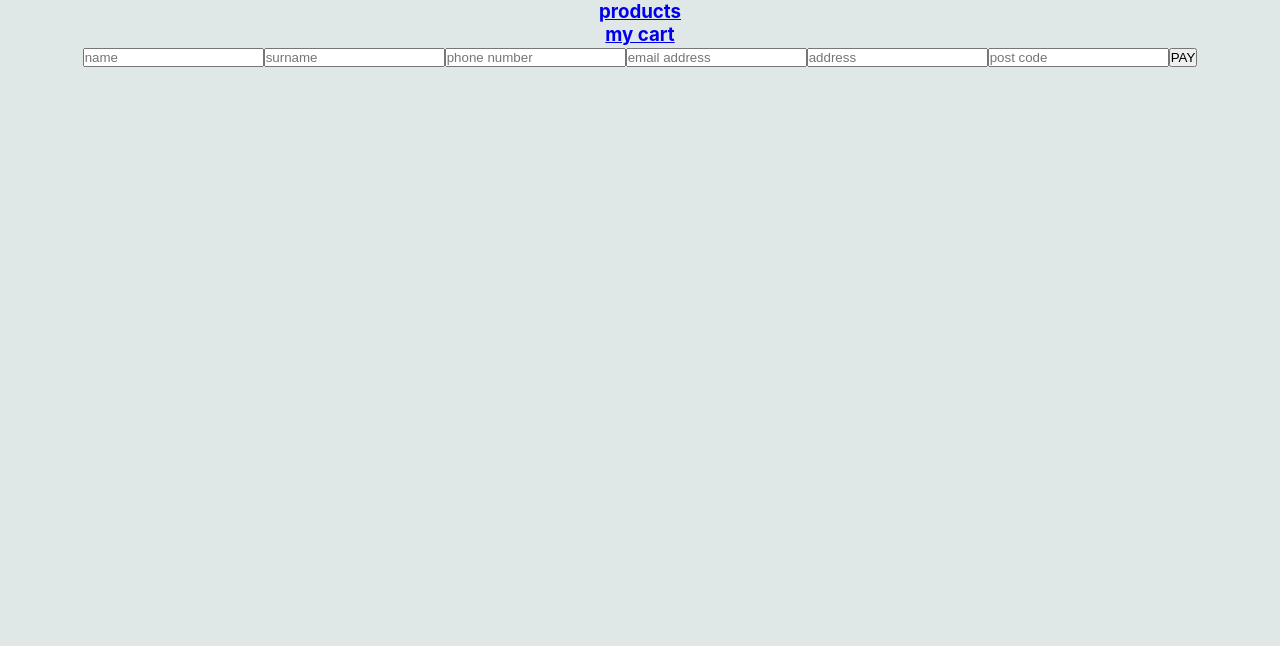
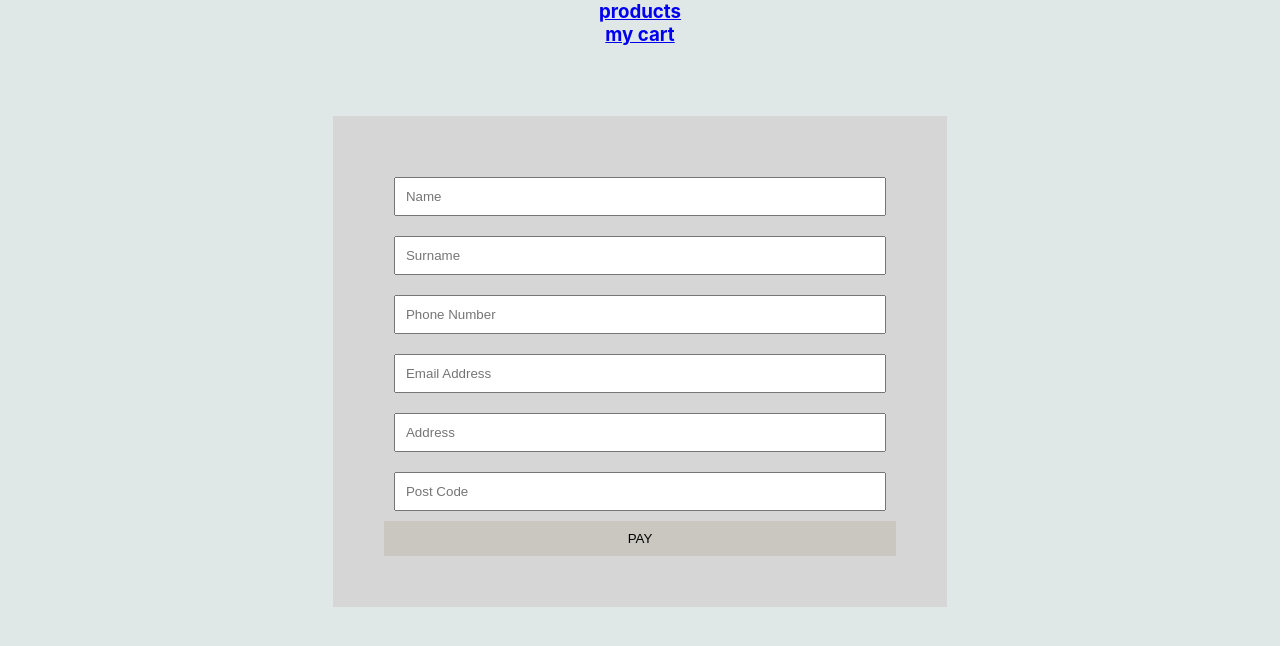
Before and after one commit to darius-maximus-girl/darius-maximus-girl-shoppingcart, a React (Create React App) app: page /order-form in a window 1280 px wide. Shown: the top 646 px of the page. Built offline with nearby package versions, Linux system fonts and the light colour scheme.

Commit message:
order form added

```diff
--- a/src/components/OrderForm.js
+++ b/src/components/OrderForm.js
@@ -1,19 +1,57 @@
-import React from 'react';
+import React, { useState, useEffect, useContext } from 'react';
+import PaymentSuccess from './PaymentSuccess';
+import { StoreContext } from '../components/contexts/StoreContext';
+
+
+const initialData = {
+    name: '',
+    surname: '',
+    phoneNumber: '',
+    email: '',
+    address: '',
+    postCode: '',
+}
 
 function OrderForm(props) {
-    return (
+    const { dispatch } = useContext(StoreContext);
+    const [userData, setUserData] = useState(initialData);
+    const [success, setSuccess] = useState(false);
+
+    useEffect(() => {
+        console.log(userData)
+    }, [userData])
+
+    const handleChange = (e) => {
+        let value = e.target.value;
+
+        setUserData({
+            ...userData,
+            [e.target.name]: value
+        })
+    }
+
+    const onSubmit = () => {
+        console.log('COOL');
+        setSuccess(true);
+        dispatch({ type: 'CLEAR_THE_CART' })
+    }
+
+    return !success ? (
         <div className="form-container">
-            <form action="" className="form">
-                <input type="text" className="form__input" placeholder="name" />
-                <input type="text" className="form__input" placeholder="surname" />
-                <input type="text" className="form__input" placeholder="phone number" />
-                <input type="text" className="form__input" placeholder="email address" />
-                <input type="text" className="form__input" placeholder="address" />
-                <input type="text" className="form__input" placeholder="post code" />
-                <button>PAY</button>
+            <form onSubmit={onSubmit} className="form">
+                <input onChange={e => handleChange(e)} type="text" className="form__input" name="name" value={userData.name} placeholder="name" required />
+                <input onChange={e => handleChange(e)} type="text" className="form__input" name="surname" value={userData.surname} placeholder="surname" required />
+                <input onChange={e => handleChange(e)} type="number" className="form__input" name="phoneNumber" value={userData.phoneNumber} placeholder="phone number" />
+                <input onChange={e => handleChange(e)} type="email" className="form__input" name="email" value={userData.email} placeholder="email address" required />
+                <input onChange={e => handleChange(e)} type="text" className="form__input" name="address" value={userData.address} placeholder="address" required />
+                <input onChange={e => handleChange(e)} type="text" className="form__input" name="postCode" value={userData.postCode} placeholder="post code" required />
+                {/*HOW TO CHECK FOR THE DETAILS*/}
+                <button className="regular-btn">PAY</button>
             </form>
         </div>
-    );
+    ) : (
+            <PaymentSuccess />
+        );
 }
 
 export default OrderForm;
--- /dev/null
+++ b/src/components/PaymentSuccess.js
@@ -0,0 +1,19 @@
+import React from 'react';
+import { Link } from 'react-router-dom';
+
+function PaymentSuccess(props) {
+
+    const handleOnclick = () => {
+        console.log('SUCCESS BROTHER!')
+    }
+
+    return (
+        <div className="payment-details">
+            SUCCESS!!!!!!!!!!!!!!!!!!!! Go back to <Link to="/" >the shop!</Link>!
+            If you want to download the summary of your order just click the button
+            <button onClick={() => handleOnclick()}>Download</button>
+        </div>
+    );
+}
+
+export default PaymentSuccess;
--- a/src/components/reducers/StoreReducer.js
+++ b/src/components/reducers/StoreReducer.js
@@ -123,6 +123,18 @@ export const storeReducer = (state, action) => {
 
                 })
             }
+        case 'CLEAR_THE_CART':
+            return ({
+                ...state,
+                productsInCart: [],
+                totalPrice: 0,
+                deliveryOptions: state.deliveryOptions.map(option => {
+                    return ({
+                        ...option,
+                        checked: false
+                    })
+                })
+            })
         default:
             return state;
     }
--- a/src/styles/_order-form.scss
+++ b/src/styles/_order-form.scss
@@ -0,0 +1,32 @@
+.form-container {
+    width: 100%;
+    margin: 0 auto;
+    margin-top: 70px;
+
+    @media #{$mid} {
+        width: 80%;
+    }
+
+    .form {
+        padding: 5%;
+        display: flex;
+        justify-content: center;
+        flex-direction: column;
+        width: 100%;
+        margin: 0 auto;
+        background: rgb(214, 214, 214);
+
+        @media #{$mid} {
+            width: 60%;
+        }
+
+        &__input {
+            padding: 10px;
+            margin: 10px;
+
+            &::placeholder {
+                text-transform: capitalize;
+            }
+        }
+    }
+}
```
Also changed, not shown: src/components/PaymentDetails.js (deleted, +0 -11 lines).
